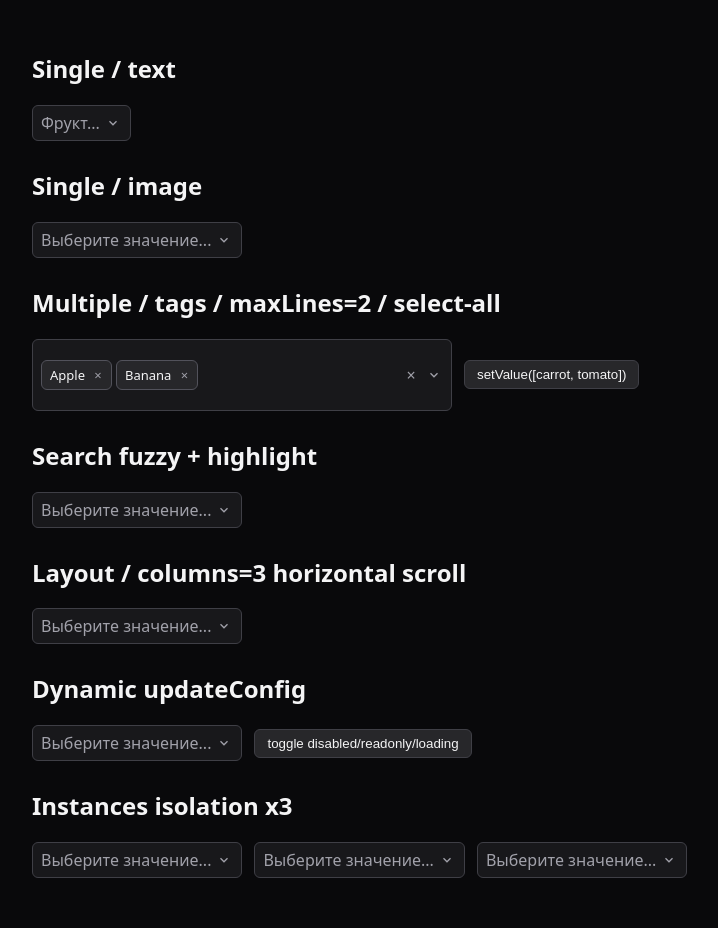
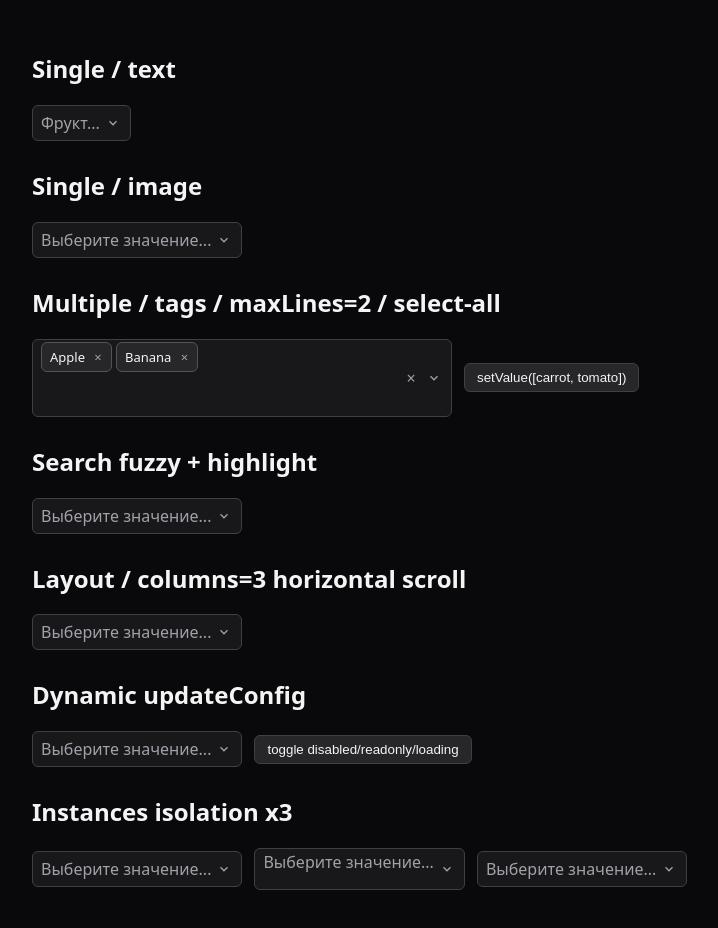
Before and after one commit to viruseg/CustomSelect, a website built with Vite: page index.html in a window 1280 px wide. Shown: the whole page, without its empty margins (0-718 px from the left). Built offline with nearby package versions, Linux system fonts and the light colour scheme.

Commit message:
fix(main): теги при maxLines>1 выравниваются по верхнему левому углу
Модификатор csel-root--multiple + min-height/align-start у value-area:
зарезервированная область заполняется сверху-слева, а не центрируется.

```diff
--- a/src/core/DomRenderer.js
+++ b/src/core/DomRenderer.js
@@ -243,6 +243,7 @@
         root.classList.toggle('csel-root--disabled', disabled);
         root.classList.toggle('csel-root--readonly', readonly);
         root.classList.toggle('csel-root--loading', config.loading === true);
+        root.classList.toggle('csel-root--multiple', config.multiple === true);
         root.setAttribute('aria-disabled', String(disabled));
         if (disabled) root.removeAttribute('tabindex');
         else root.tabIndex = 0;
--- a/src/styles/main-module.css
+++ b/src/styles/main-module.css
@@ -117,3 +117,10 @@
 /* Плейсхолдер и кнопки триггера не выделяются мышкой */
 .csel-placeholder,
 .csel-root button { user-select: none; }
+
+/* multiple: содержимое прижато к верхнему левому углу зарезервированной области */
+.csel-root--multiple .csel-value-area {
+    min-height: calc(var(--csel-line-height) * var(--csel-max-lines, 1));
+    align-content: flex-start;
+    align-items: flex-start;
+}
```
Also changed, not shown: tests/integration/demo-regression.spec.js (+18 -0 lines).
